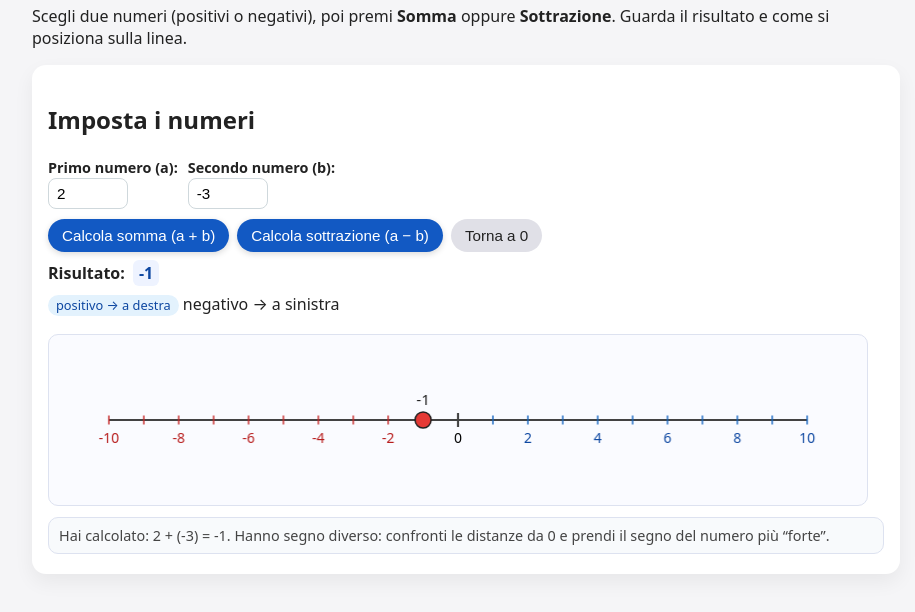
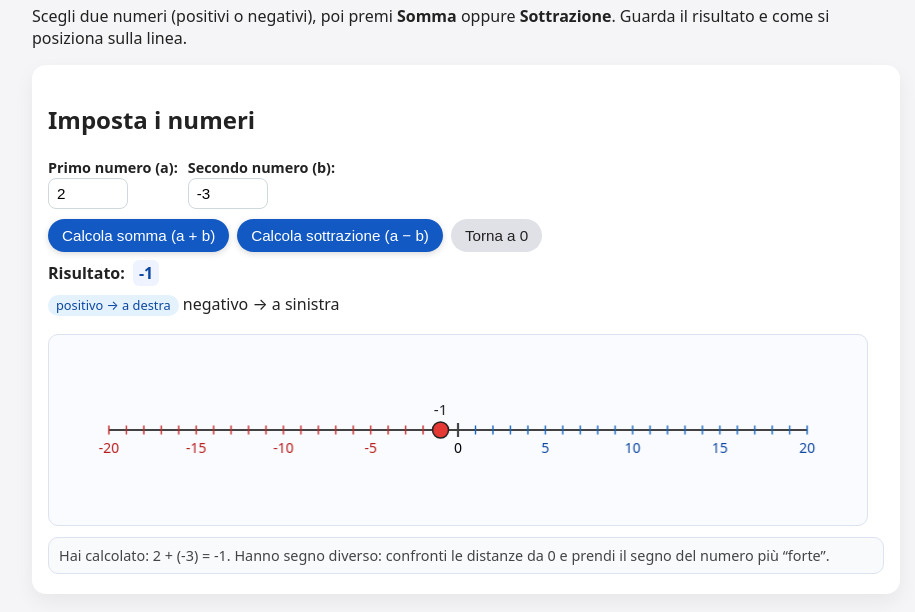
Before and after one commit to claudiosfr/smartymaths, a plain HTML site: page numeri_relativi_somma_sottrazione.html in a window 1280 px wide. Both pictures are taken after a click on the button "Calcola somma (a + b)". Shown: the part 106-718 px from the top of the page, without its empty margins (174-1089 px from the left). Drawn offline with Linux system fonts and the light colour scheme.

Commit message:
Adjust number range and canvas size in HTML
Updated the number range for calculations and adjusted the canvas size.

```diff
--- a/numeri_relativi_somma_sottrazione.html
+++ b/numeri_relativi_somma_sottrazione.html
@@ -65,6 +65,13 @@
       font-variant-numeric: tabular-nums;
     }
 
+    .buttons-row {
+      display: flex;
+      flex-wrap: wrap;
+      gap: 8px;
+      margin: 8px 0 4px;
+    }
+
     button {
       border-radius: 999px;
       border: none;
@@ -92,13 +99,6 @@
     button.secondary:hover {
       background: #d0d0dd;
       box-shadow: 0 2px 6px rgba(0, 0, 0, 0.15);
-    }
-
-    .buttons-row {
-      display: flex;
-      flex-wrap: wrap;
-      gap: 8px;
-      margin: 8px 0 4px;
     }
 
     canvas {
@@ -209,7 +209,7 @@
         <span class="pill.minus">negativo → a sinistra</span>
       </p>
 
-      <canvas id="numberLine" width="820" height="170"></canvas>
+      <canvas id="numberLine" width="820" height="190"></canvas>
 
       <div class="explanation" id="explanation">
         Scegli due numeri e premi uno dei pulsanti per vedere il risultato.
@@ -229,8 +229,10 @@
     const spanRisultato = document.getElementById("risultato");
     const explanation = document.getElementById("explanation");
 
-    const minN = -10;
-    const maxN = 10;
+    // Intervallo della linea: deve contenere tutti i risultati possibili
+    // con a, b in [-10, +10] → risultato in [-20, +20].
+    const minN = -20;
+    const maxN = 20;
     let current = 0;
 
     function xFor(n) {
@@ -274,7 +276,8 @@
         ctx.lineTo(x, y + tickHeight / 2);
         ctx.stroke();
 
-        if (n % 2 === 0 || n === 0) {
+        // Mostro solo i multipli di 5 per non affollare
+        if (n % 5 === 0 || n === 0) {
           ctx.fillStyle = n < 0 ? "#b71c1c" : n > 0 ? "#0d47a1" : "#000000";
           ctx.fillText(n.toString(), x, y + 12);
         }
@@ -308,11 +311,12 @@
       if (isNaN(a)) a = 0;
       if (isNaN(b)) b = 0;
 
-      // Limitiamo comunque al range visualizzato
-      if (a < minN) a = minN;
-      if (a > maxN) a = maxN;
-      if (b < minN) b = minN;
-      if (b > maxN) b = maxN;
+      // limiti degli input: restano -10 / +10,
+      // così il risultato è sempre dentro -20 / +20.
+      if (a < -10) a = -10;
+      if (a > 10) a = 10;
+      if (b < -10) b = -10;
+      if (b > 10) b = 10;
 
       inputA.value = a;
       inputB.value = b;
@@ -328,7 +332,6 @@
         text += `Hai calcolato: ${a} − (${b}) = ${result}. `;
       }
 
-      // Spiegazione semplice sui segni
       const signA = Math.sign(a);
       const signB = Math.sign(b);
 
@@ -344,6 +347,8 @@
         text += "Nella sottrazione puoi pensare che cambi il segno al secondo numero e poi fai una somma.";
       }
 
+      // ora il risultato NON viene limitato a ±10,
+      // ma solo al range della linea: [-20, +20]
       if (result < minN) result = minN;
       if (result > maxN) result = maxN;
 
```
